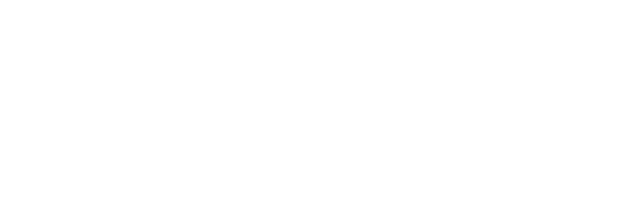
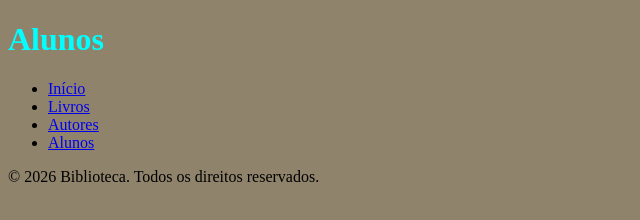
Before and after one commit to hiago01z/Biblioteca, a plain HTML site: page templates/alunos.html in a window 1280 px wide. Shown: the whole page, without its empty margins (0-640 px from the left). Drawn offline with Linux system fonts and the light colour scheme.

Commit message:
Add HTML structure and styling for alunos, autores, inicio, and livros pages

```diff
--- a/static/css/style.css
+++ b/static/css/style.css
@@ -0,0 +1,7 @@
+body{
+    background-color: rgb(143, 131, 107);
+}
+.titulo-1{
+    color: aqua;
+    text-decoration: none;
+}
--- a/templates/alunos.html
+++ b/templates/alunos.html
@@ -0,0 +1,27 @@
+<!DOCTYPE html>
+<html lang="pt-br">
+    <head>
+        <meta charset="UTF-8">
+        <meta name="viewport" content="width=device-width, initial-scale=1.0">
+        <title>Biblioteca - Alunos</title>
+        <link rel="stylesheet" href="/static/css/style.css">
+        <link rel="icon" href="/static/img/icon.png" type="image/x-icon">
+
+    </head>
+    <body>
+        <header>
+            <a class="titulo-1" href="/templates/alunos.html"><h1>Alunos</h1></a>
+           <nav>
+               <ul>
+                   <li><a href="/templates/inicio.html">Início</a></li>
+                   <li><a href="/templates/livros.html">Livros</a></li>
+                   <li><a href="/templates/autores.html">Autores</a></li>
+                   <li><a href="/templates/alunos.html">Alunos</a></li>
+               </ul>
+           </nav>
+       </header>
+       <footer>
+           <p>&copy; 2026 Biblioteca. Todos os direitos reservados.</p>
+       </footer>
+    </body>
+</html>
```
Also changed, not shown: templates/autores.html (+1 -1 lines), templates/inicio.html (+1 -1 lines), templates/livros.html (+1 -1 lines).
